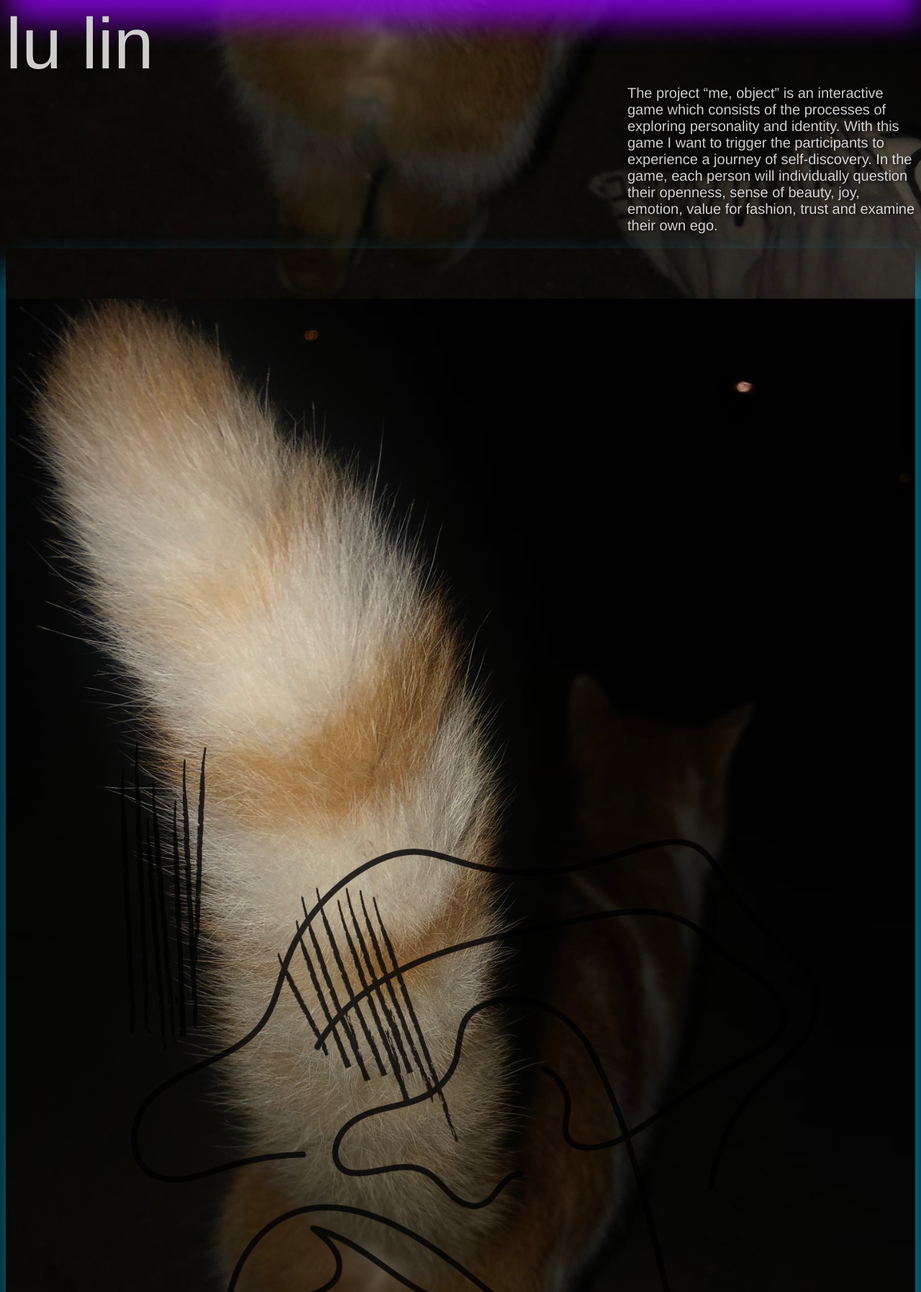
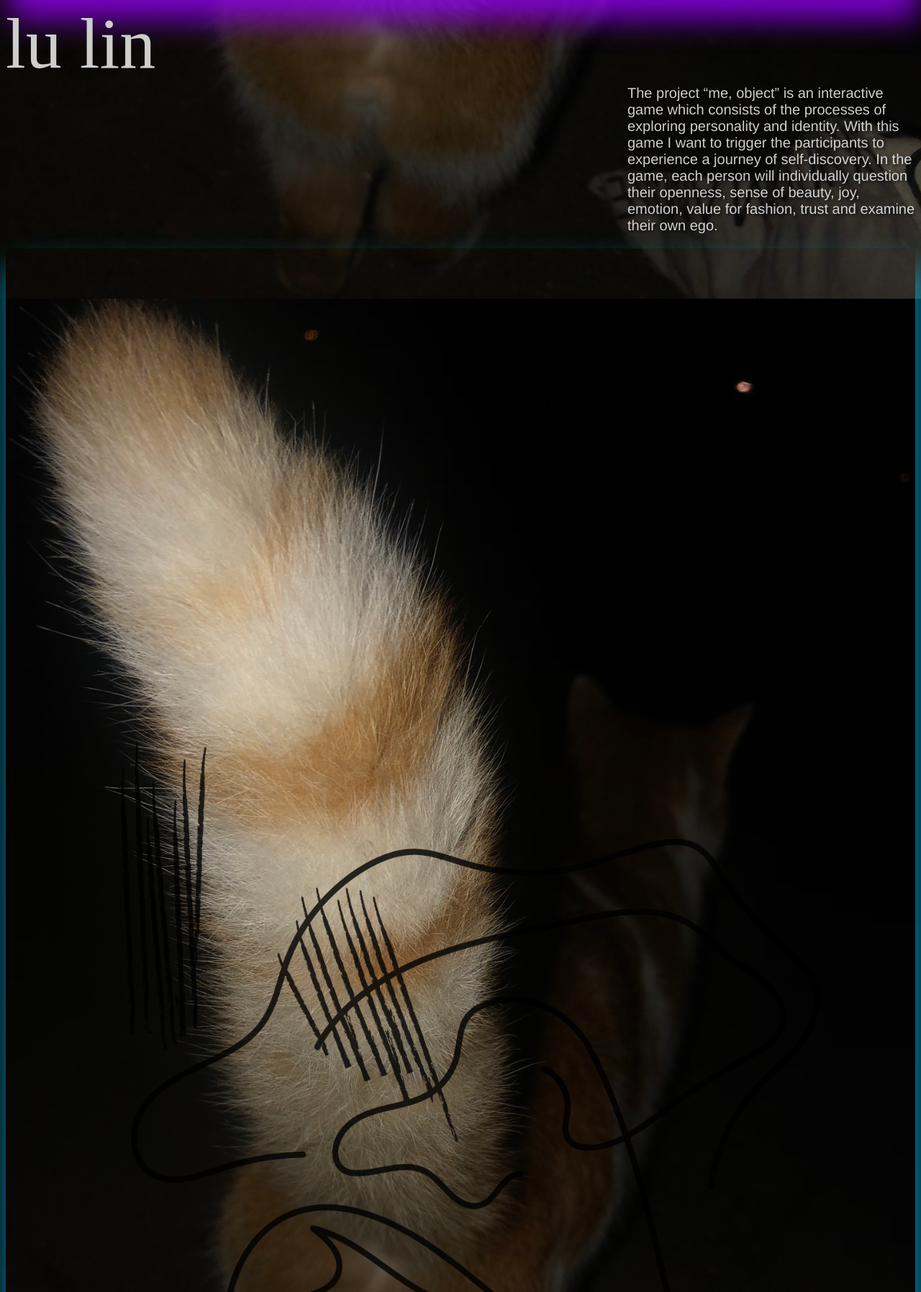
Before and after one commit to 501ml/501ml.github.io, a PHP site: page / in a window 1280 px wide. Shown: the part 4705-6500 px from the top of the page at 72% size. Run offline with PHP 8.4, Linux system fonts and the light colour scheme.

Commit message:
typeface

```diff
--- a/style.css
+++ b/style.css
@@ -1,3 +1,7 @@
+@font-face {
+  font-family: Sr_twigs;
+  src: url(a-Regular.otf);
+}
 body {
   font-family: helvetica;
   color: white;
@@ -28,11 +32,13 @@ body {
 }
 
 .video_titiles {
+  font-family: a-Regular;
   font-size: 100px;
   margin-top: 0;
   margin-bottom: 0;
 }
 .pic_titles {
+  font-family: a-Regular;
   font-size: 100px;
   margin-top: 0;
   margin-bottom: 0;
```
Also changed, not shown: a-Regular.ttf (added).
